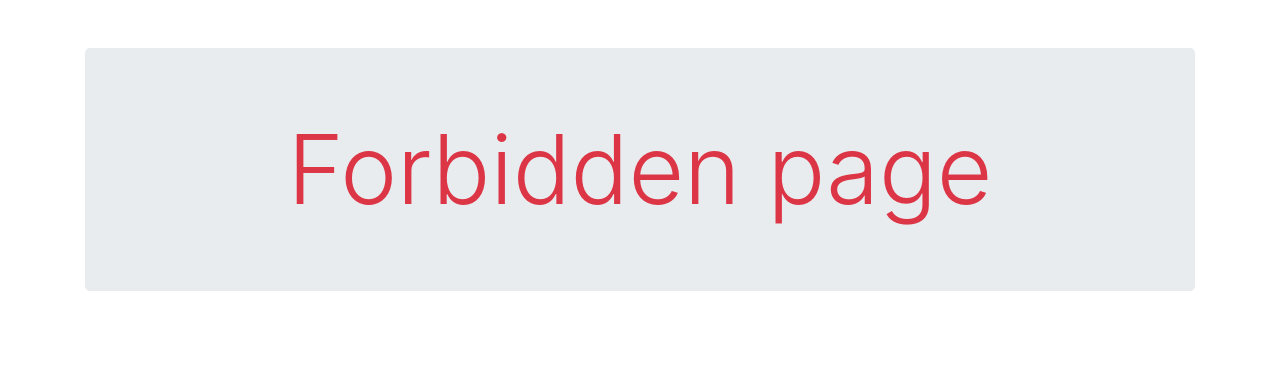
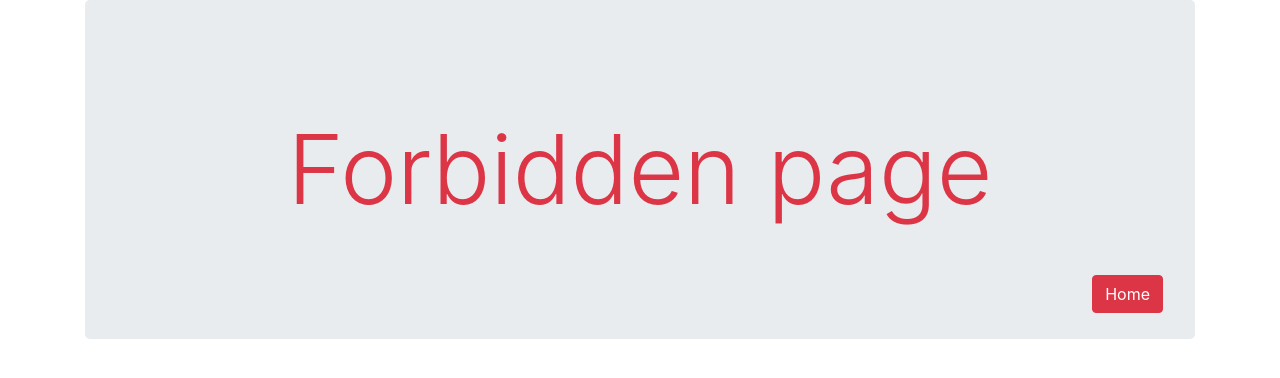
Before and after one commit to NiveeNasr/NTLmsgRoomPro18, a website: page public/not.html in a window 1280 px wide. Drawn offline with nearby package versions, Linux system fonts and the light colour scheme.

Commit message:
Add files via upload
adding a ref to home page

```diff
--- a/public/not.html
+++ b/public/not.html
@@ -7,11 +7,21 @@
     <base href="/">
     <link rel="stylesheet" href="https://stackpath.bootstrapcdn.com/bootstrap/4.1.3/css/bootstrap.min.css" integrity="sha384-MCw98/SFnGE8fJT3GXwEOngsV7Zt27NXFoaoApmYm81iuXoPkFOJwJ8ERdknLPMO"
         crossorigin="anonymous">
+
+    <script src="https://code.jquery.com/jquery-3.3.1.slim.min.js" integrity="sha384-q8i/X+965DzO0rT7abK41JStQIAqVgRVzpbzo5smXKp4YfRvH+8abtTE1Pi6jizo"
+        crossorigin="anonymous"></script>
+    <title>Forbidden page</title>
+    <script src="/nt.js"></script>
 </head>
 
 <body>
     <div class="container">
-        <h1 class="text-danger text-center my-5 jumbotron display-1 ">Forbidden page</h1>
+        <div class="jumbotron">
+            <h1 class="text-danger text-center my-5 display-1 ">Forbidden page</h1>
+            <div class="text-right float-right ">
+                <button class="btn btn-danger d-block text-right" id="btnHO">Home</button>
+            </div>
+        </div>
     </div>
 </body>
 
```
